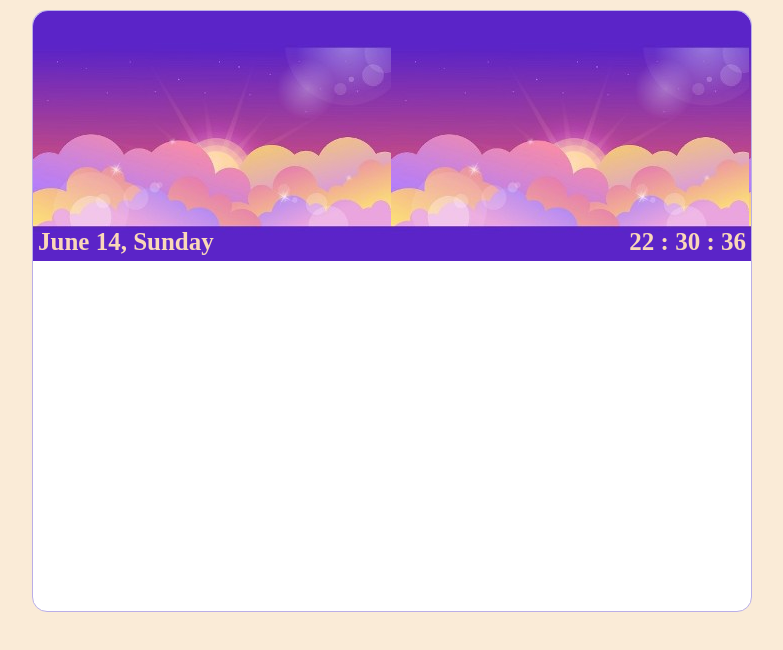
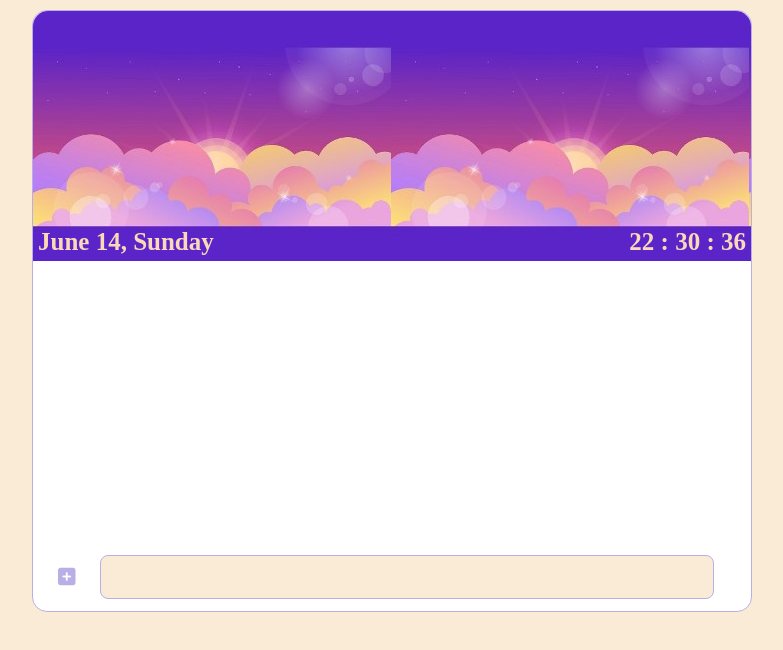
Before and after one commit to shushan907/To-Do-List, a plain HTML site: page index.html in a window 1280 px wide. Shown: the whole page, without its empty margins (248-1031 px from the left). Drawn offline with Linux system fonts and the light colour scheme.

Commit message:
add input

```diff
--- a/css/style.css
+++ b/css/style.css
@@ -5,6 +5,7 @@ body {
 }
 
 .main {
+    position: relative;
     margin: 10px auto;
     width: 718px;
     background-color: white;
@@ -34,3 +35,23 @@ body {
 .day {
     left: 5px;
 }
+
+.add {
+    padding-left: 10px;
+    position: absolute;
+    left: 15px;
+    bottom: 12px;
+}
+
+.input {
+    width: 600px;
+    height: 40px;
+    padding-left: 10px;
+    margin-left: 20px;
+    border: 1px solid #BAAEE7;
+    border-radius: 8px;
+    background-color: antiquewhite;
+    color:#9186b9;
+    font-size: 20px;
+    font-weight: bold;
+}
--- a/index.html
+++ b/index.html
@@ -5,15 +5,22 @@
     <meta name="viewport" content="width=device-width, initial-scale=1.0">
     <title>To Do List</title>
     <link rel="stylesheet" href="./css/style.css">
+    <script src='https://kit.fontawesome.com/a076d05399.js'></script>
 </head>
 <body>
     <div class='main'>
+
         <div class="dayInfo">
             <span class="day"></span>
             <span class="time"></span>
         </div>
         <div class="list"></div>
 
+        <div class="add">
+            <i style='font-size:20px; color:#BAAEE7' class='fas'>&#xf0fe;</i>
+            <input type="text" class='input'>
+        </div>
+
     </div>
     <script src="./js/script.js"></script>
 </body>
```
